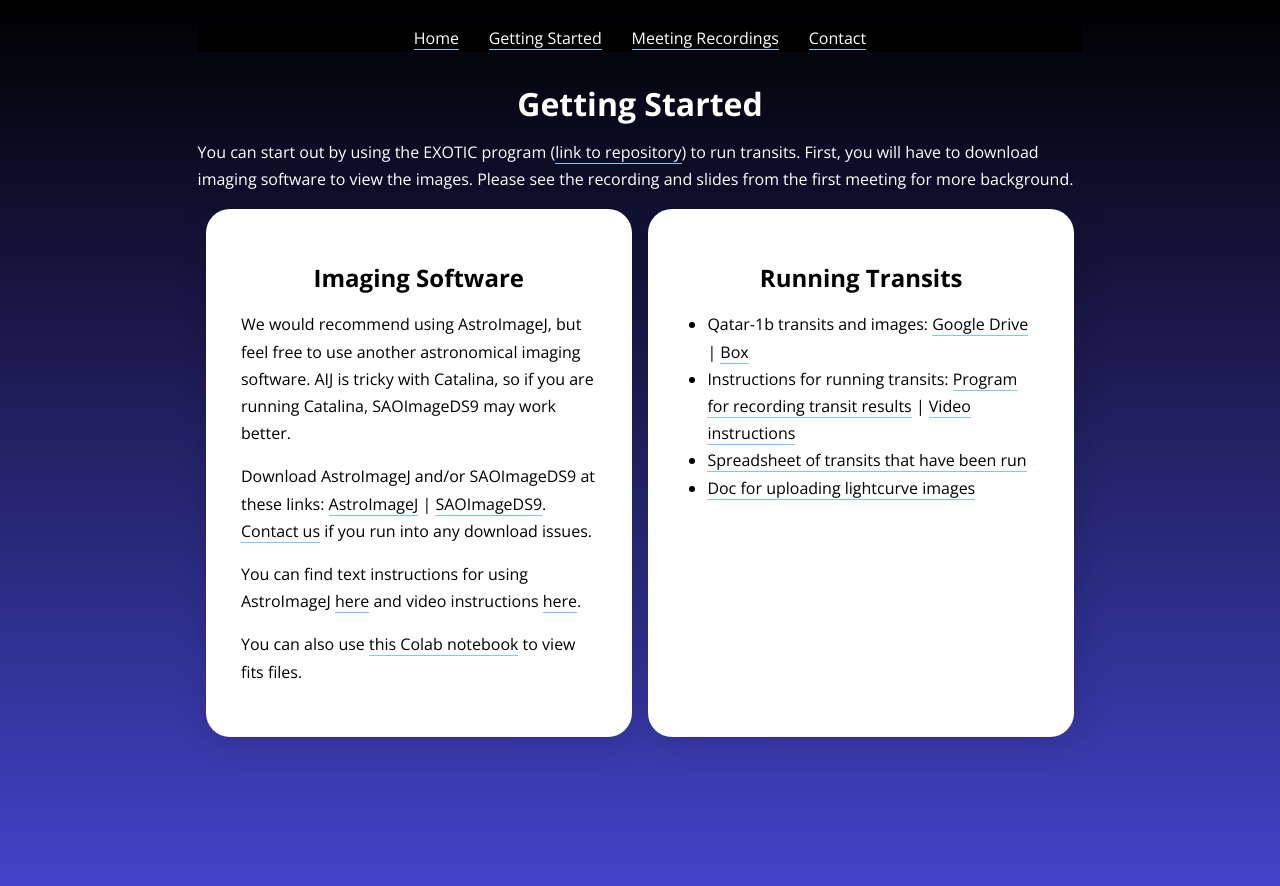
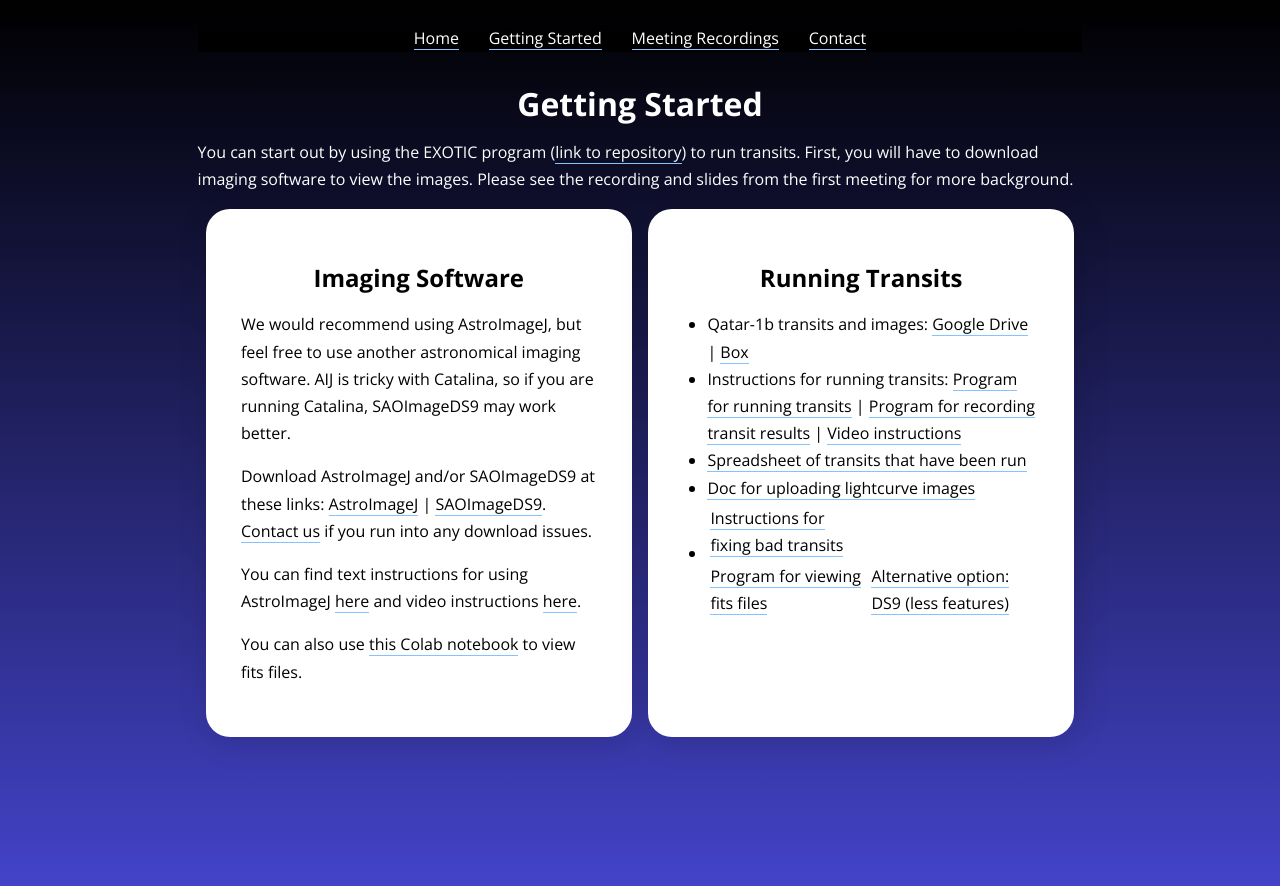
Before and after one commit to paigeyeung/exoplanetresearchworkshop, a Jekyll site: the page built from getting-started.md, in a window 1280 px wide. Shown: the top 886 px of the page. Built offline with Jekyll 4.4.1, drawn with Linux system fonts in a browser that asks for light colours.

Commit message:
Add Colab links

```diff
--- a/getting-started.md
+++ b/getting-started.md
@@ -32,10 +32,13 @@ You can also use [this Colab notebook](https://colab.research.google.com/drive/1
 [Box](https://stanford.box.com/s/u3ngkm83c99u3c0j6e85xcuh7rwqe446){:target="_blank"}
 * Instructions for running transits:
 <!-- [Text instructions](https://docs.google.com/document/d/1pvc_VuJrGJ2RAnDcASRZ8zGNFV2TPjd8K1PaKbrhOBE/edit){:target="_blank"} | -->
+[Program for running transits](https://colab.research.google.com/drive/1wrjyfnZJSJNi-1VL5Pr6PWsfysNFw7e-#scrollTo=ccmdu8SO42yx){:target="_blank"} |
 [Program for recording transit results](https://colab.research.google.com/drive/1SBKBfuQ5KXFg_gJLDJXDXSEHR48p04k3){:target="_blank"} |
 [Video instructions](https://youtu.be/crLkc3TIDdY){:target="_blank"}
 * [Spreadsheet of transits that have been run](https://docs.google.com/spreadsheets/d/1oqnEk49SpIN2oui4Q4ZrY14h0MEhSxesMuuB3GuycD8/edit?usp=sharing){:target="_blank"}
 * [Doc for uploading lightcurve images](https://docs.google.com/document/d/1mpFZcO7s-mDykqqrw1Vvk0lCj4KK2TfK768FGKCTu8A/edit?usp=sharing){:target="_blank"}
+* [Instructions for fixing bad transits](https://youtu.be/HQAulcrkQok){:target="_blank"} |
+[Program for viewing fits files](https://colab.research.google.com/drive/1R4ed26oHP9MzYZBgMZuP4z2QwMS0AULU){:target="_blank"} | [Alternative option: DS9 (less features)](https://youtu.be/3aDeZfzlpl4){:target="_blank"}
 
 </div>
 </div>
```
